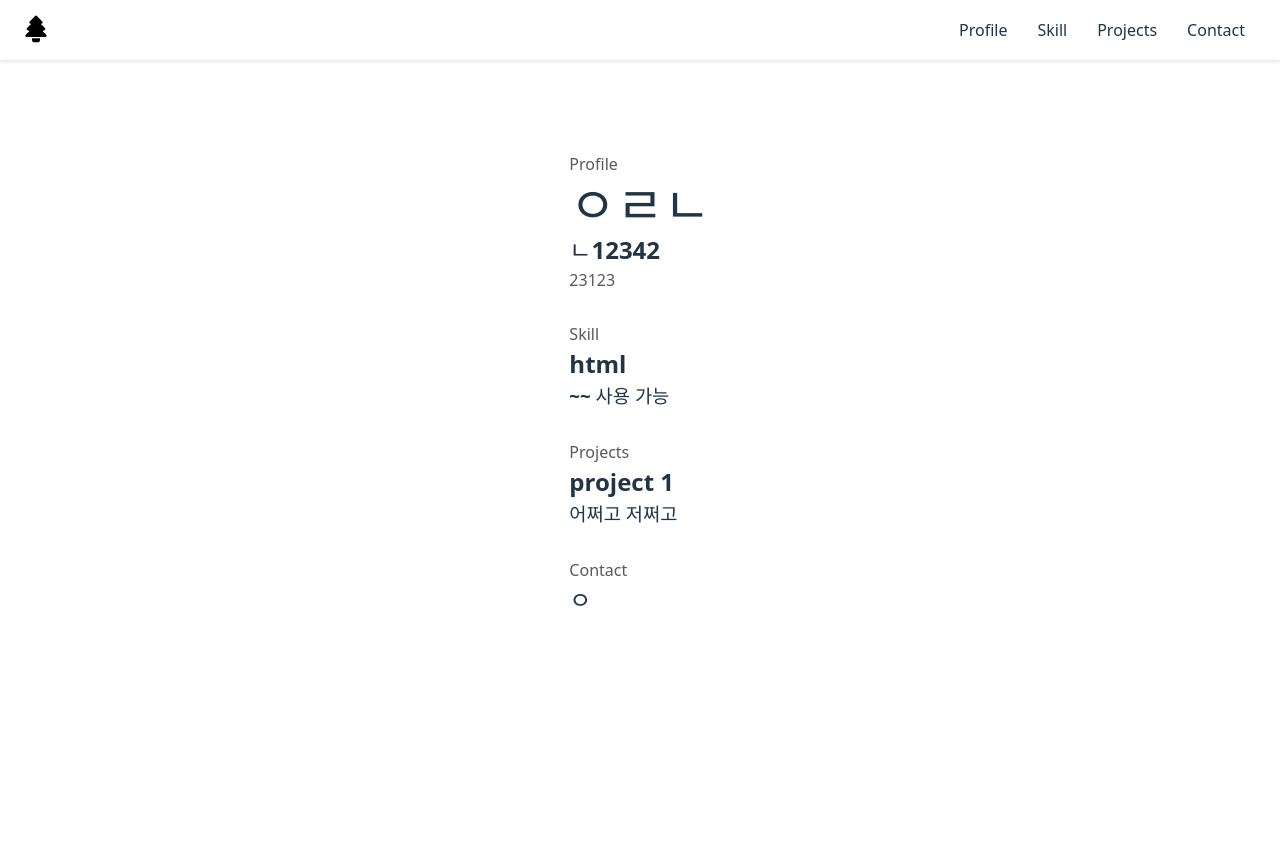
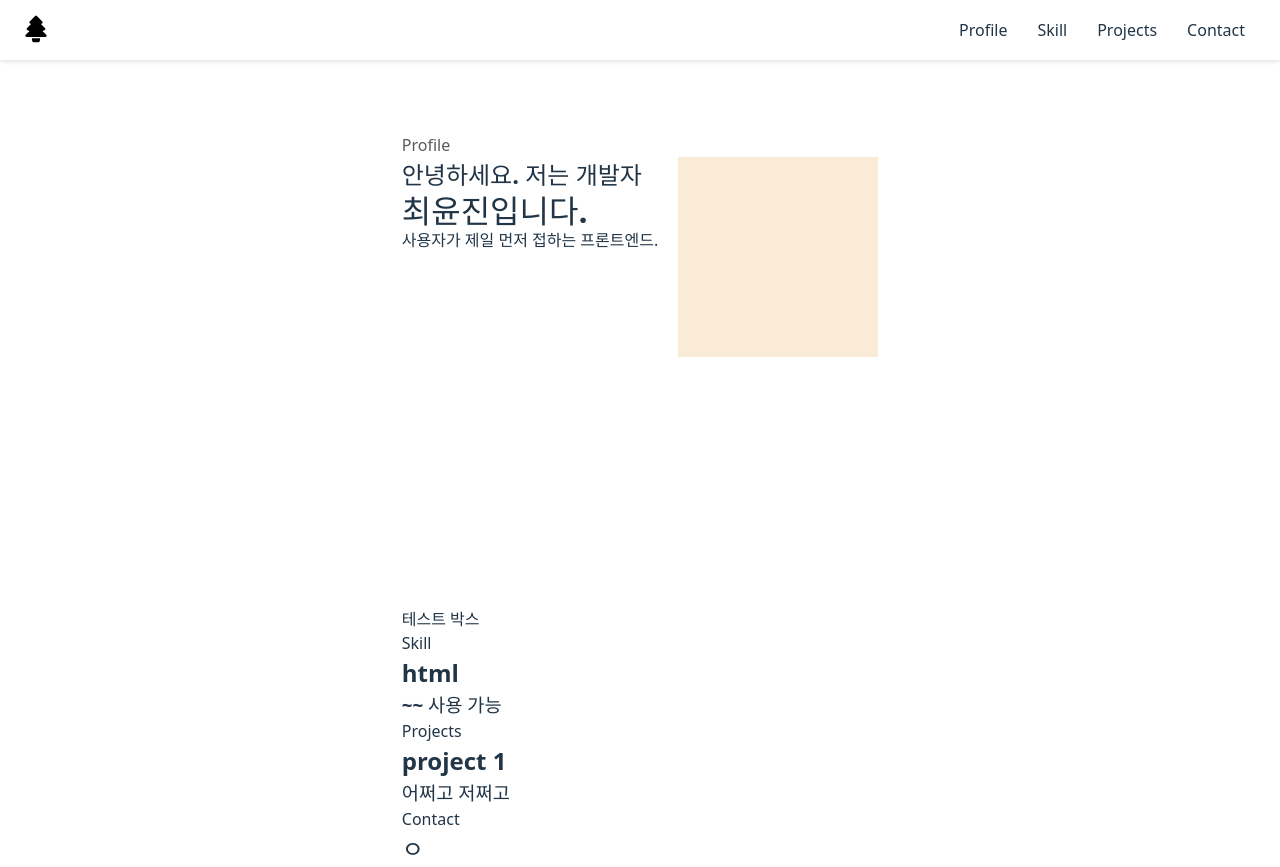
Before and after one commit to 082918/port, a React (Vite) app: page /page in a window 1280 px wide. Before the commit the page ends 800 px from the top, so only its background shows below. Built offline with nearby package versions, Linux system fonts and the light colour scheme.

Commit message:
페이지 수정

```diff
--- a/src/components/Profile.jsx
+++ b/src/components/Profile.jsx
@@ -5,12 +5,19 @@ import "../style/Profile.css";
 function Profile() {
   return (
     <>
-      <p>Profile</p>
-      <div>
-        <h1> ㅇㄹㄴ </h1>
-        <h2> ㄴ12342 </h2>
-        <p> 23123 </p>
+      <p className="title">Profile</p>
+      <div className="profileContainer">
+        <div className="profileBox">
+          <h2> 안녕하세요. 저는 개발자 </h2>
+          <div>
+            <h1 className="nameBox"> 최윤진 </h1>
+            <h1 className="nameBox"> 입니다. </h1>
+          </div>
+          <p> 사용자가 제일 먼저 접하는 프론트엔드. </p>
+        </div>
+        <div className="photoBox"> </div>
       </div>
+      <div> 테스트 박스 </div>
     </>
   );
 }
--- a/src/style/Profile.css
+++ b/src/style/Profile.css
@@ -1,11 +1,35 @@
 body {
-    margin: 0;
     padding: 0;
+    display: flex;
 }
 
-main p, section p {
+.title{
+    margin-top: 200px;
     color: #595959;
 }
-main div, section div {
-    margin-bottom: 30px;
+
+.profileContainer {
+    display: flex;
+    align-items: flex-start;
+    gap: 20px;
 }
+
+.profileBox {
+    height: 50vh;
+    margin-bottom: 50px;
+}
+
+.photoBox {
+    width: 200px;
+    height: 200px;
+    background-color: antiquewhite;
+}
+
+.profileBox div {
+    display: flex;
+}
+
+.nameBox {
+    font-size: 32px;
+    gap: 10px;
+}
```
